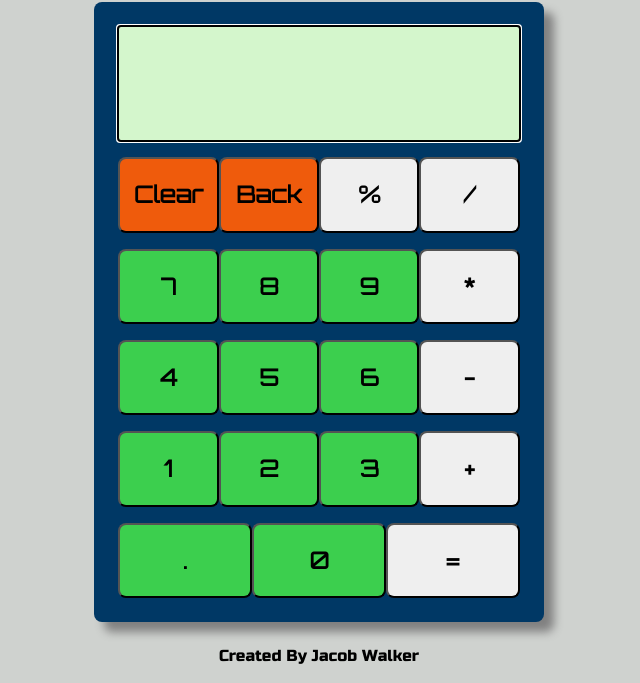
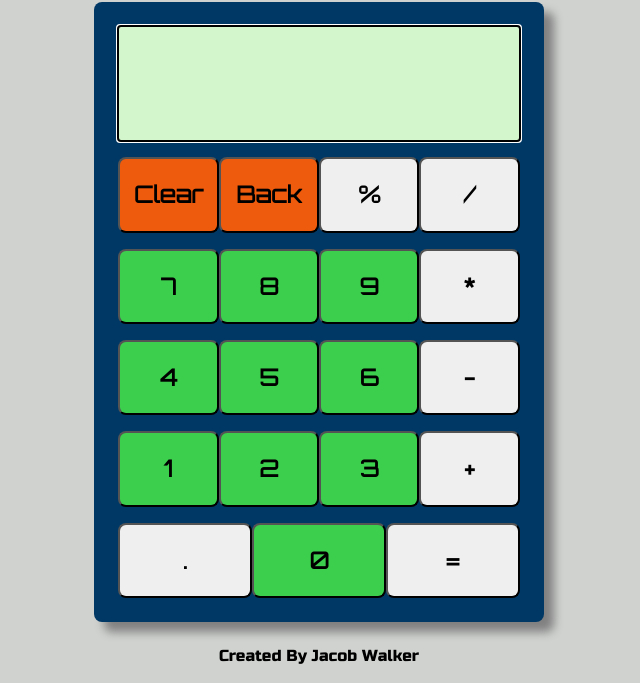
Before and after one commit to JacobDWalker/calculator, a plain HTML site: page index.html in a window 1280 px wide. Shown: the part 117-800 px from the top of the page, without its empty margins (321-961 px from the left). Drawn offline with Linux system fonts and the light colour scheme.

Commit message:
Change decimal button color

```diff
--- a/style.css
+++ b/style.css
@@ -77,7 +77,7 @@ button {
     background-color: #EF5B0C;
 }
 
-.user-input, #decimal{
+.user-input {
     background-color: #3CCF4E;
 }
 
```
